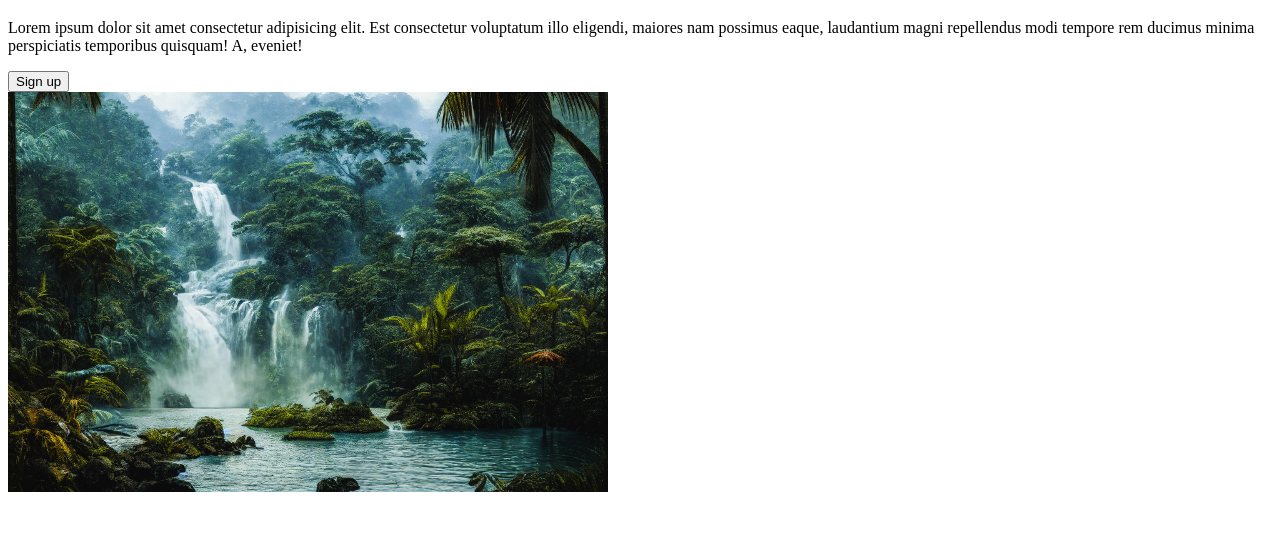
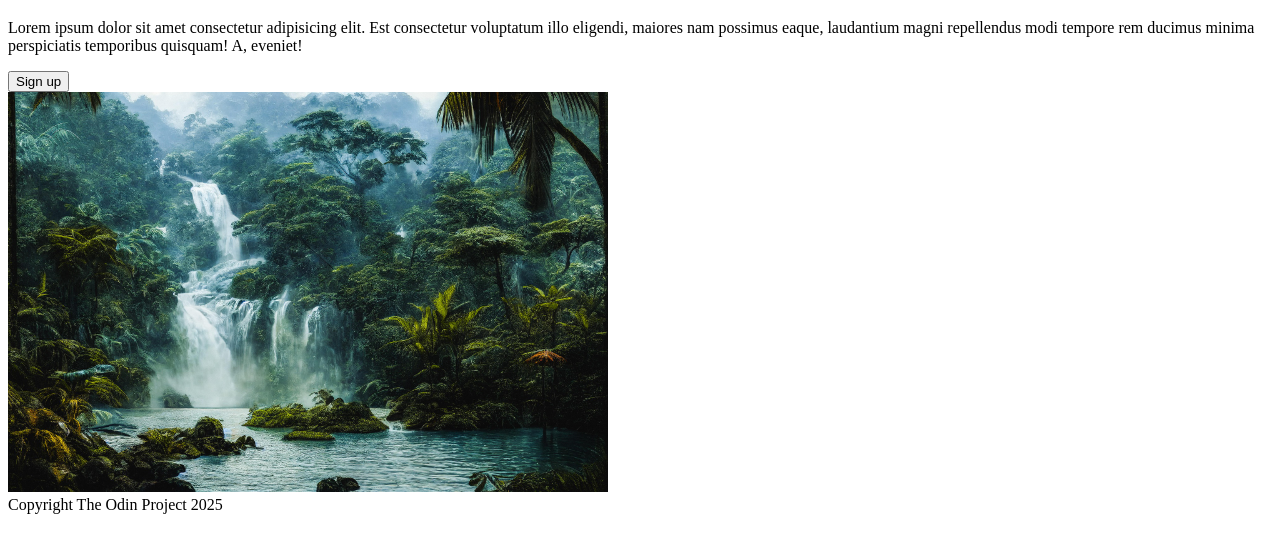
Before and after one commit to AleLoiac/landing-page, a plain HTML site: page index.html in a window 1280 px wide. Shown: the part 183-736 px from the top of the page. Drawn offline with Linux system fonts and the light colour scheme.

Commit message:
Add footer content

```diff
--- a/index.html
+++ b/index.html
@@ -35,7 +35,7 @@
         </div>
         </div>
     <div class="footer">
-
+        Copyright The Odin Project 2025
     </div>
 </body>
 </html>
```
